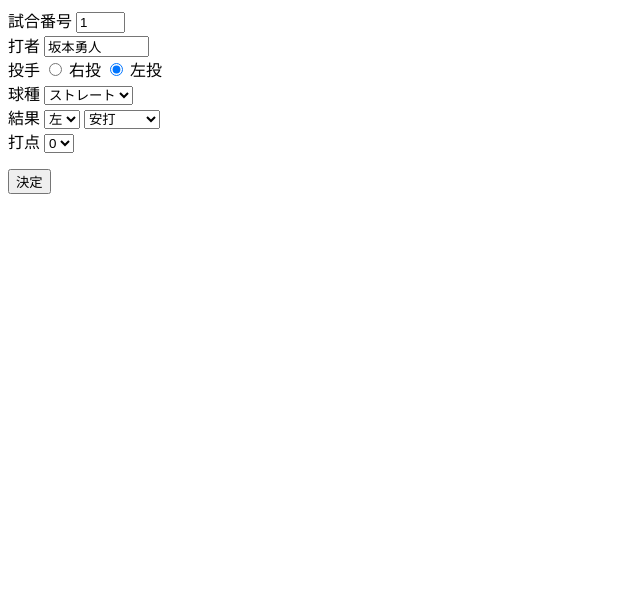
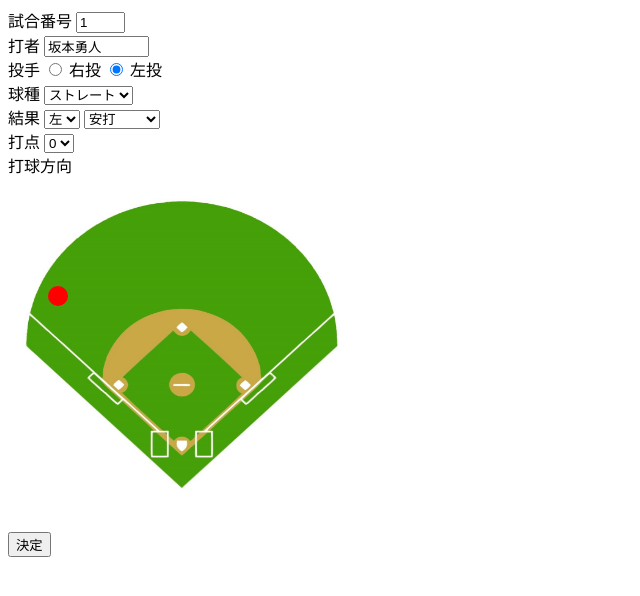
Before and after one commit to luckytale/BASEBALL-Old-Version, a Flask app: page /1/update in a window 1280 px wide. Shown: the top 596 px of the page, without its empty margins (0-640 px from the left). Run offline with Flask 3, Linux system fonts and the light colour scheme; a user stored in the database is signed in.

Commit message:
marker update

```diff
--- a/app.py
+++ b/app.py
@@ -423,7 +423,7 @@ def unauthorized_callback():
     return redirect('/login')
 
 if __name__ == "__main__":
-    app.debug = True
-    serve(app, host='localhost', port=8888)
-    # app.run('0.0.0.0',port=5000)
+    # app.debug = True
+    # serve(app, host='localhost', port=8888)
+    app.run('0.0.0.0',port=5000)
     # serve(app, host='0.0.0.0', port=8000)
--- a/static/css/style.css
+++ b/static/css/style.css
@@ -177,3 +177,12 @@ li {
 .alert {
   color: red;
 }
+
+#marker {
+  position: absolute;
+  width: 20px;
+  height: 20px;
+  background-color: red;
+  border-radius: 50%;
+  transform: translate(-50%, -50%);
+}
--- a/templates/update.html
+++ b/templates/update.html
@@ -64,14 +64,77 @@
             <option value="3"{% if bat.RBI == 3 %} selected{% endif %}>3</option>
             <option value="4"{% if bat.RBI == 4 %} selected{% endif %}>4</option>
         </select><br>
+    打球方向<br>
+    <div id="image-container">
+        <img src="{{url_for('static', filename='images/ground.jpg')}}" alt="野球グラウンド" width="350" height="335">
+        <div id="marker" class="marker"></div>
+    </div>
+
     <!-- フォーム内 -->
     <input type="hidden" name="user_id" value="{{bat.user_id}}">
     <input type="hidden" name="course" value="{{bat.course}}">
-    <input type="hidden" name="x" value="{{bat.x}}">
-    <input type="hidden" name="y" value="{{bat.y}}">
+    <input type="hidden" id="x" name="x" value="{{ bat.x }}">
+    <input type="hidden" id="y" name="y" value="{{ bat.y }}"><br>
     <p>
     <button class="BattingResult" type="submit">決定</button>
     </p>
 </form>
+<script>
+    function updateMarker() {
+    var x = parseFloat(document.getElementById('x').value);
+    var y = parseFloat(document.getElementById('y').value);
+    var marker = document.getElementById('marker');
+    if (!isNaN(x) && !isNaN(y)) {
+        marker.style.left = x + 'px';
+        marker.style.top = y + 'px';
+        } else {
+    marker.style.display = 'none'; // xとyが空の場合はマーカーを非表示にする
+    }}
+    // 初期位置の設定
+    document.addEventListener('DOMContentLoaded', function() {
+        updateMarker();
+    });
+    document.getElementById('x').addEventListener('input', updateMarker);
+    document.getElementById('y').addEventListener('input', updateMarker);
+
+    var imageContainer = document.getElementById('image-container');
+    // 画像コンテナがクリックされた時
+    imageContainer.addEventListener('click', function(event) {
+        // クリックされた要素がマーカーである場合、それを削除
+        if (event.target.classList.contains('marker')) {
+            event.target.remove();
+            document.getElementById('x').value = '';
+            document.getElementById('y').value = '';
+            return; // ここで処理を終了
+        }
+
+        // クリックされた位置を取得（画像コンテナ内の相対座標）
+        const x = event.offsetX;
+        const y = event.offsetY;
+
+        // クリックされた位置を隠れたフォームフィールドに設定
+        document.querySelector('input[name="x"]').value = x;
+        document.querySelector('input[name="y"]').value = y;
+            createMarker(x, y);
+        });
+
+    // マーカーを作成し、画像コンテナに追加する関数
+    function createMarker(x, y) {
+        // 既存のマーカーを取得して削除する
+        const existingMarker = document.querySelector('.marker');
+        if (existingMarker) {
+            existingMarker.parentNode.removeChild(existingMarker);
+        }
+
+        // 新しいマーカーを作成
+        const marker = document.createElement('div');
+        marker.classList.add('marker');
+        marker.style.left = `${x}px`;
+        marker.style.top = `${y}px`;
+
+        // マーカーを画像コンテナに追加
+        imageContainer.appendChild(marker);
+    }
+</script>
 </body>
 </html>
```
Also changed, not shown: templates/register.html (+13 -4 lines), instance/blog.db.
